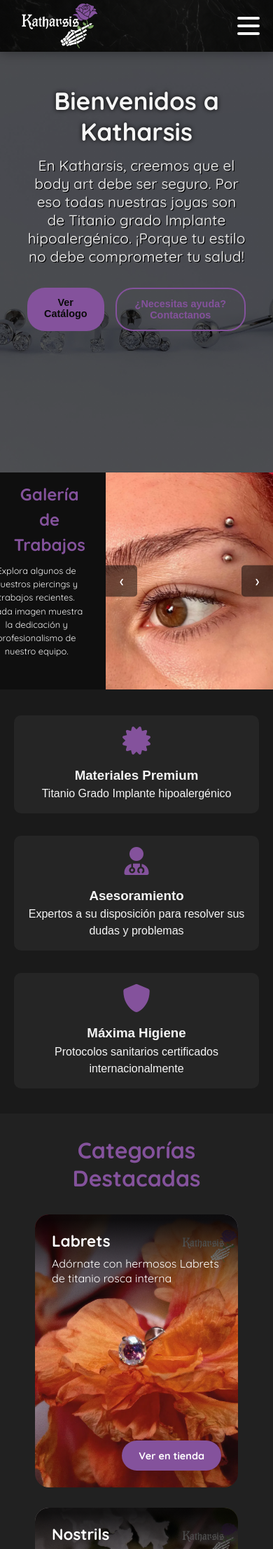
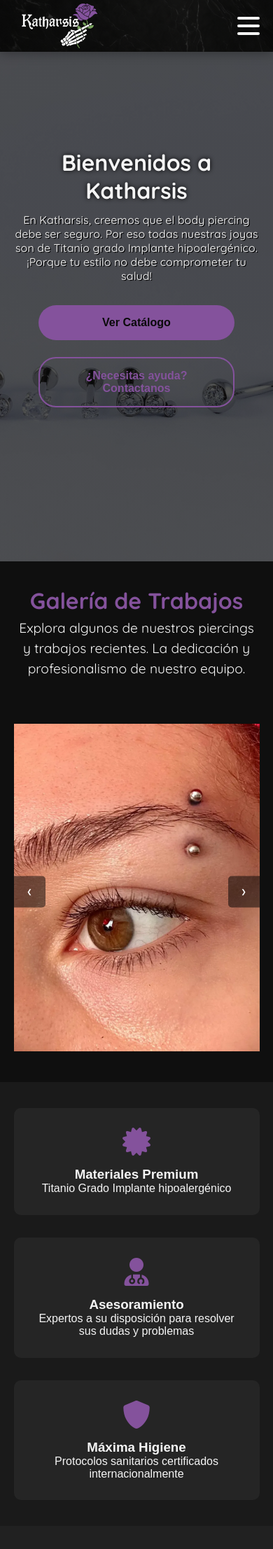
Before and after one commit to Kartharsis-Piercings/Katharsis, a Flask app: page / in a window 390 px wide. Shown: the top 2213 px of the page at 70% size. Run offline with Flask 3, Linux system fonts and the light colour scheme; some libraries are stand-ins or nearby versions; grey boxes are pictures that could not be loaded.

Commit message:
Correción 24/08

```diff
--- a/app.py
+++ b/app.py
@@ -892,6 +892,23 @@ def check_session():
     print(f"--- /check-session: El valor de session['test_value'] es: {test_value} ---")
     return f"El valor de 'test_value' en la sesión es: {test_value}"
 
+@app.route('/api/carousel_images')
+def carousel_images():
+    """
+    Endpoint para obtener la lista de imágenes para el carrusel de la página de inicio.
+    ¡Ahora puedes añadir o quitar imágenes fácilmente desde aquí!
+    """
+    images = [
+        "../static/img/catalog-1.webp",
+        "../static/img/catalog-2.webp",
+        "../static/img/catalog-3.webp",
+        "../static/img/catalog-4.webp",
+        "../static/img/catalog-5.webp",
+        # --- ¡Añade nuevas imágenes aquí! ---
+        # Por ejemplo: "../static/img/nueva-foto-carrusel.webp",
+    ]
+    return jsonify(images)
+
 # --- 4. PUNTO DE ENTRADA DE LA APLICACIÓN ---
 
 if __name__ == '__main__':
--- a/static/Styles.css
+++ b/static/Styles.css
@@ -175,7 +175,7 @@
             align-items: center;
             justify-content: center;
             gap: 2rem;
-            margin: 2rem 0;
+            margin: 0rem 0;
         }
 
         /* Texto a la izquierda */
@@ -335,8 +335,8 @@
             padding: 1.8rem;
             background: #252525;
             border-radius: 10px;
-            margin-top: -15px;
-            margin-bottom: -15px;
+            margin-top: -10px;
+            margin-bottom: -10px;
         }
 
         .feature-card i {
@@ -511,18 +511,6 @@
             text-align: right;
         }
 
-/* Responsive */
-@media (max-width: 768px) {
-    .categories-grid {
-        grid-template-columns: 1fr;
-        align-items: center;
-    }
-
-    .section-title {
-        font-size: 2rem;
-    }
-}
-
 
         /* Quick Links */
 
@@ -564,22 +552,6 @@
             transform: scale(1.1);
         }
 
-        /* Responsive */
-        @media (max-width: 768px) {
-            .hero-content h1 {
-                font-size: 2rem;
-            }
-
-            nav {
-                display: none;
-            }
-
-            .links-grid {
-                grid-template-columns: 1fr;
-            }
-
-
-        }
         /* Footer */
         .footer-content {
             text-align: center;
@@ -1211,173 +1183,6 @@
             padding: 1.5rem;
         }
 
-        /* Responsive */
-        @media (max-width: 992px) {
-            .catalog-container {
-                flex-direction: column;
-            }
-
-            .catalog-filters {
-                width: 100%;
-                padding-right: 0;
-                border-right: none;
-                border-bottom: 1px solid #333;
-                padding-bottom: 2rem;
-                margin-bottom: 2rem;
-            }
-
-            .catalog-products {
-                width: 100%;
-                padding-left: 0;
-            }
-
-            .modal-product {
-                flex-direction: column;
-            }
-        }
-
-        @media (max-width: 768px) {
-            .catalog-controls {
-                flex-direction: column;
-                align-items: flex-start;
-                gap: 1rem;
-            }
-
-            .products-grid.list-view-active .product-card {
-                flex-direction: column;
-            }
-
-            .products-grid.list-view-active .product-image {
-                width: 100%;
-            }
-
-            .products-grid.list-view-active .product-info {
-                width: 100%;
-            }
-        }
-
-        @media (max-width: 576px) {
-            .product-actions {
-                flex-direction: column;
-            }
-        }
-
-
-        /* Estilos para móviles */
-        @media (max-width: 768px) {
-            .hero {
-                height: 80vh;
-            }
-            .menu-toggle {
-                display: flex;
-            }
-            .nav-links {
-                display: none;
-                position: fixed;
-                top: 65px;
-                left: 0;
-                width: 33.33vw;
-                max-width: 350px;
-                min-width: 220px;
-                height: calc(100vh - 7px);
-                background: rgba(10, 10, 10, 0.98);
-                flex-direction: column;
-                align-items: center;
-                padding: 2rem 0;
-                z-index: 999;
-                overflow-y: auto;
-                box-shadow: 2px 0 12px rgba(0,0,0,0.3);
-            }
-            .nav-links a {
-                font-size: 1.2rem;
-                line-height: 2.2;
-                color: #f5f5f5;
-                transition: color 0.3s, transform 0.3s;
-                margin: 0.5rem 0;
-                display: block;
-                text-align: center;
-            }
-            .nav-links a:hover {
-                color: #84529C;
-                transform: scale(1.08);
-            }
-
-            .nav-links.active {
-                display: flex;
-                animation: fadeIn 0.5s ease-in-out;
-            }
-
-            @keyframes fadeIn {
-                from { opacity: 0; }
-                to { opacity: 1; }
-            }
-
-            /* Animación de hamburguesa a X */
-            .menu-toggle.active .bar:nth-child(1) {
-                transform: rotate(45deg);
-            }
-
-            .menu-toggle.active .bar:nth-child(2) {
-                opacity: 0;
-            }
-
-            .menu-toggle.active .bar:nth-child(3) {
-                transform: rotate(-45deg);
-            }
-            .feature-card {
-                padding: 1rem;
-                margin: 0.004rem;
-                line-height: 1.5;
-            }
-            .link-card {
-                height: 200px;
-            }
-            .subheading {
-                font-size: 1.8rem;
-                margin-top: -1rem;
-                margin-bottom: -1rem;
-                transform: translateY(-6px);
-            }
-            .categories-grid {
-                grid-template-columns: 1fr;
-                padding: 0 2rem;
-                padding: 0 1rem;
-                align-content: center;
-            }
-        }
-        /* Responsive General */
-
-        @media (max-width: 480px) {
-            .hero {
-                height: 80vh;
-            }
-
-            .hero-content h1 {
-                font-size: 2rem;
-            }
-
-            .btn {
-                padding: 0.8rem 1.5rem;
-                font-size: 0.9rem;
-            }
-
-            .carousel-container {
-                height: 310px;
-                max-width: 300px;
-            }
-            .carousel-text h2 {
-                font-size: 1.5rem;
-                text-align: center;
-                transform: translateX(11px);
-                margin-bottom: 10px;
-            }
-            .carousel-text p {
-                font-size: 0.8rem;
-                margin: 5px 0px 0px -15px;
-                max-width: 95vw;
-                white-space: normal;
-            }
-        }
 
         /* Mensajes flash */
         .flash-messages {
@@ -1655,170 +1460,208 @@
             font-weight: bold;
         }
 
+        .mobile-filter-header {
+            display: none;
+        }
+
 
         /* ==========================================================================
    INICIO DE ESTILOS RESPONSIVE PARA MÓVILES
    ========================================================================== */
 
-@media (max-width: 768px) {
+   /* --- Para Tablets y Celulares (768px o menos) --- */
+/* Reemplaza el contenido de tu @media (max-width: 992px) con esto */
+@media (max-width: 992px) {
+    .catalog-container {
+        flex-direction: column;
+    }
+
+    /* --- Lógica del Menú de Filtros Desplegable --- */
+    .mobile-filter-header {
+        display: flex; /* Muestra el contenedor del botón en móvil */
+        margin-bottom: 1.5rem;
+    }
+    #filter-toggle-btn {
+        display: flex; /* Muestra el botón */
+        align-items: center;
+        gap: 0.5rem;
+        width: 100%;
+        justify-content: center;
+        padding: 0.8rem; /* Botón ligeramente más pequeño */
+    }
+    .catalog-filters {
+        width: 100%;
+        padding-right: 0;
+        border-right: none;
+        /* Oculta los filtros por defecto con una transición suave */
+        max-height: 0;
+        overflow: hidden;
+        transition: max-height 0.5s ease-in-out, padding 0.5s ease-in-out;
+        padding-bottom: 0;
+        margin-bottom: 0;
+        border-bottom: none;
+    }
+    .catalog-filters.filters-active {
+        /* Muestra los filtros cuando la clase está activa */
+        max-height: 1500px; /* Un valor alto para permitir que se expanda */
+        padding-bottom: 2rem;
+        margin-bottom: 2rem;
+        border-bottom: 1px solid #333;
+    }
+
+    .catalog-products {
+        width: 100%;
+        padding-left: 0;
+    }
+
+    /* --- Corrección del Modal de Vista Rápida --- */
+    .modal-product {
+        flex-direction: column; /* Apila la imagen y la info verticalmente */
+    }
+    .modal-product-gallery {
+        max-width: 100%; /* La galería ocupa todo el ancho */
+    }
+    .main-image {
+        height: 350px; /* Ajusta la altura de la imagen principal */
+    }
+}
+
+   @media (max-width: 768px) {
 
     /* --- Header y Menú Móvil --- */
     header {
         padding: 0.5rem 5%;
     }
-
+    .menu-toggle {
+        display: flex;
+    }
     .nav-links {
+        display: none; /* Oculto por defecto */
         position: fixed;
-        top: 68px; /* Ajusta la posición para que no se superponga con el header */
-        left: -100%; /* Empieza oculto fuera de la pantalla */
+        top: 65px; /* Altura del header */
+        left: 0;
         width: 250px;
-        height: calc(100vh - 68px);
+        height: calc(100vh - 65px);
         background: rgba(10, 10, 10, 0.98);
         flex-direction: column;
-        align-items: flex-start; /* Alinea los links a la izquierda */
+        align-items: center;
         padding: 2rem;
-        transition: left 0.3s ease-in-out; /* Animación de deslizamiento */
-    }
-
+        z-index: 999;
+        box-shadow: 2px 0 12px rgba(0,0,0,0.3);
+    }
     .nav-links.active {
-        left: 0; /* Muestra el menú */
-    }
-
+        display: flex; /* Se muestra con JS */
+    }
     .nav-links a {
+        font-size: 1.2rem;
         margin: 1rem 0;
-        font-size: 1.1rem;
         width: 100%;
-    }
-
-    .menu-toggle {
-        display: flex; /* Muestra el botón de hamburguesa */
-    }
-
-
-    /* --- Página de Inicio (Carrusel y Secciones) --- */
+        text-align: center;
+    }
+
+    /* --- Página de Inicio --- */
+    .hero {
+        padding: 0 5%;
+    }
     .hero-content h1 {
-        font-size: 2.2rem;
-    }
-
-    .hero-content p {
-        font-size: 1rem;
-    }
-
+        font-size: 2.5rem;
+    }
+    .cta-buttons {
+        flex-direction: column;
+        gap: 1rem;
+        align-items: center;
+    }
+    .btn {
+        width: 80%;
+        max-width: 300px;
+        margin-bottom: 0.5rem;
+    }
     .carousel-wrapper {
-        /* Apila el texto y el carrusel (soluciona foto 1) */
-        flex-direction: column;
+        flex-direction: column; /* Apila el texto y el carrusel */
         padding: 2rem 5%;
     }
-
     .carousel-text {
         text-align: center;
-        margin: 0 0 2rem 0; /* Elimina márgenes laterales y añade espacio abajo */
+        margin: 0 0 2rem 0;
         max-width: 100%;
     }
-
     .carousel-container {
-        max-width: 100%; /* El carrusel ocupa todo el ancho disponible */
-    }
-
-    .features-grid {
-        grid-template-columns: 1fr; /* Apila las características en una sola columna */
-    }
-
-
-    /* --- Catálogo y Tarjetas de Producto --- */
+        max-width: 100%;
+        height: 480px;
+    }
+
+    .features-grid,
+    .testimonials-grid,
+    .links-grid {
+        grid-template-columns: 1fr; /* Todas las grillas a una columna */
+    }
+
+    .feature-card {
+        margin-top: 0px;
+        margin-bottom: 0px;
+    }
+
+    .categories-grid {
+        flex-direction: column;
+    }
+
+    /* --- Página de Catálogo --- */
     .catalog-container {
         flex-direction: column;
     }
-
     .catalog-filters, .catalog-products {
         width: 100%;
         padding: 0;
         border: none;
     }
-
     .catalog-filters {
         border-bottom: 1px solid #333;
         margin-bottom: 2rem;
         padding-bottom: 2rem;
     }
-
     .products-grid {
-        /* Muestra 2 columnas en tablets y 1 en celulares más pequeños */
         grid-template-columns: repeat(auto-fill, minmax(220px, 1fr));
-        gap: 1rem;
-    }
-
+    }
     .product-card .product-actions form {
-        /* Organiza los botones de la tarjeta (soluciona foto 3) */
         display: flex;
-        gap: 0.5rem;
-    }
-
+    }
     .product-card .size-select {
-        flex-grow: 1; /* El selector de tamaño ocupa el espacio disponible */
+        flex-grow: 1;
         margin-bottom: 0;
     }
-
     .product-card .btn-add-cart {
-        flex-shrink: 0; /* Evita que el botón se encoja */
-        padding: 0.8rem; /* Un poco menos de padding */
-    }
-
-    .product-card .btn-wishlist {
-        /* Posiciona el botón de wishlist en la esquina para un look más limpio */
-        position: absolute;
-        top: 10px;
-        right: 10px;
-        background: rgba(26, 26, 26, 0.7);
-        backdrop-filter: blur(2px);
-    }
-
+        flex-shrink: 0;
+    }
+}
+
+
+/* --- Para Celulares Pequeños (480px o menos) --- */
+@media (max-width: 480px) {
+    .hero-content h1 {
+        font-size: 2rem;
+    }
+    .hero-content p.sub-hero {
+        font-size: 1rem;
+    }
+    .section-title,
+    .carousel-text h2 {
+        font-size: 2rem;
+    }
     .products-grid {
-    /* Muestra 2 columnas en tablets y 1 en celulares más pequeños */
-    grid-template-columns: repeat(auto-fill, minmax(220px, 1fr));
-    gap: 1rem;
-}
-
-.product-card .product-actions form {
-    /* Organiza los botones "Selecciona tamaño" y "Añadir" en una fila */
-    display: flex;
-    gap: 0.5rem;
-    margin-bottom: 0.5rem;
-}
-
-.product-card .size-select {
-    flex-grow: 1; /* El selector de tamaño ocupa el espacio disponible */
-    margin-bottom: 0;
-}
-
-.product-card .btn-add-cart {
-    flex-shrink: 0; /* Evita que el botón de añadir se encoja */
-}
-
-.product-card .btn-wishlist {
-    /* Posiciona el botón de wishlist en la esquina para un look más limpio */
-    position: absolute;
-    top: 10px;
-    right: 10px;
-    background: rgba(26, 26, 26, 0.7);
-    backdrop-filter: blur(2px); /* Efecto de desenfoque para que se lea mejor */
-}
-
-}
-
-
-/* Estilos adicionales para pantallas muy pequeñas (celulares) */
-@media (max-width: 480px) {
-    .products-grid {
-        /* Asegura una sola columna en celulares */
+        /* Asegura una sola columna en los celulares más pequeños */
         grid-template-columns: 1fr;
     }
-
     .product-info h3 a {
         font-size: 1rem;
     }
-
     .current-price {
         font-size: 1.1rem;
     }
+    .feature-card {
+        margin-top: 0px;
+        margin-bottom: 0px;
+    }
+    .btn {
+    margin-bottom: 0.5rem;
+    }
 }
--- a/static/app.js
+++ b/static/app.js
@@ -1,73 +1,92 @@
 // static/app.js
 document.addEventListener('DOMContentLoaded', () => {
 
-    // --- LÓGICA DEL CARRUSEL ---
-    const carouselSlide = document.querySelector('.carousel-slide');
-    if (carouselSlide) {
-        const slides = document.querySelectorAll('.slide');
-        const prevBtn = document.querySelector('.prev-btn');
-        const nextBtn = document.querySelector('.next-btn');
+    // --- LÓGICA DEL CARRUSEL MEJORADA ---
+    const carouselContainer = document.querySelector('.carousel-container');
+    if (carouselContainer) {
+        const carouselSlide = carouselContainer.querySelector('.carousel-slide');
+        const prevBtn = carouselContainer.querySelector('.prev-btn');
+        const nextBtn = carouselContainer.querySelector('.next-btn');
 
-        let currentIndex = 1;
-        const totalSlides = slides.length;
-        let slideWidth = slides.length > 0 ? slides[0].clientWidth : 0;
+        let currentIndex = 0;
+        let slides = [];
         let autoSlideInterval;
-        let isTransitioning = false;
 
-        if (slides.length > 1) {
-            const firstClone = slides[0].cloneNode(true);
-            const lastClone = slides[totalSlides - 1].cloneNode(true);
-            carouselSlide.insertBefore(lastClone, carouselSlide.firstChild);
-            carouselSlide.appendChild(firstClone);
-            carouselSlide.style.transform = `translateX(-${slideWidth}px)`;
+        function moveToSlide(index) {
+            carouselSlide.style.transition = 'transform 0.5s ease-in-out';
+            carouselSlide.style.transform = `translateX(-${index * 100}%)`;
         }
 
-        function moveToSlide(index) {
-            if (isTransitioning || slides.length <= 1) return;
-            isTransitioning = true;
-            carouselSlide.style.transition = 'transform 0.5s cubic-bezier(0.4, 0, 0.2, 1)';
-            carouselSlide.style.transform = `translateX(-${index * slideWidth}px)`;
-            currentIndex = index;
-        }
-
-        function handleTransitionEnd() {
-            isTransitioning = false;
-            if (currentIndex === 0) {
-                carouselSlide.style.transition = 'none';
-                carouselSlide.style.transform = `translateX(-${totalSlides * slideWidth}px)`;
-                currentIndex = totalSlides;
-            } else if (currentIndex === totalSlides + 1) {
-                carouselSlide.style.transition = 'none';
-                carouselSlide.style.transform = `translateX(-${slideWidth}px)`;
-                currentIndex = 1;
+        function handleLoop() {
+            if (currentIndex === slides.length - 1) { // Si es el último slide (clon del primero)
+                setTimeout(() => {
+                    carouselSlide.style.transition = 'none';
+                    currentIndex = 1;
+                    carouselSlide.style.transform = `translateX(-${currentIndex * 100}%)`;
+                }, 500);
+            }
+            if (currentIndex === 0) { // Si es el primer slide (clon del último)
+                setTimeout(() => {
+                    carouselSlide.style.transition = 'none';
+                    currentIndex = slides.length - 2;
+                    carouselSlide.style.transform = `translateX(-${currentIndex * 100}%)`;
+                }, 500);
             }
         }
 
-        function nextSlide() { moveToSlide(currentIndex + 1); }
-        function prevSlide() { moveToSlide(currentIndex - 1); }
+        function nextSlide() {
+            if (currentIndex >= slides.length - 1) return;
+            currentIndex++;
+            moveToSlide(currentIndex);
+        }
+
+        function prevSlide() {
+            if (currentIndex <= 0) return;
+            currentIndex--;
+            moveToSlide(currentIndex);
+        }
 
         function startAutoSlide() {
             clearInterval(autoSlideInterval);
-            autoSlideInterval = setInterval(() => { if (!isTransitioning) nextSlide(); }, 5000);
+            autoSlideInterval = setInterval(nextSlide, 5000);
         }
 
-        nextBtn.addEventListener('click', () => { if (!isTransitioning) { clearInterval(autoSlideInterval); nextSlide(); startAutoSlide(); } });
-        prevBtn.addEventListener('click', () => { if (!isTransitioning) { clearInterval(autoSlideInterval); prevSlide(); startAutoSlide(); } });
-        carouselSlide.addEventListener('transitionend', handleTransitionEnd);
+        // Cargar imágenes dinámicamente
+        fetch('/api/carousel_images')
+            .then(response => response.json())
+            .then(imageUrls => {
+                if (imageUrls.length === 0) return;
 
-        const container = carouselSlide.parentElement;
-        container.addEventListener('mouseenter', () => clearInterval(autoSlideInterval));
-        container.addEventListener('mouseleave', startAutoSlide);
+                // Crear los slides
+                imageUrls.forEach(url => {
+                    const slide = document.createElement('div');
+                    slide.className = 'slide';
+                    const img = document.createElement('img');
+                    img.src = url;
+                    img.alt = 'Trabajo de piercing';
+                    slide.appendChild(img);
+                    carouselSlide.appendChild(slide);
+                });
 
-        window.addEventListener('resize', () => {
-            slideWidth = slides[0].clientWidth;
-            carouselSlide.style.transition = 'none';
-            carouselSlide.style.transform = `translateX(-${currentIndex * slideWidth}px)`;
-        });
+                // Configurar el bucle infinito
+                slides = document.querySelectorAll('.slide');
+                const firstClone = slides[0].cloneNode(true);
+                const lastClone = slides[slides.length - 1].cloneNode(true);
+                carouselSlide.appendChild(firstClone);
+                carouselSlide.insertBefore(lastClone, slides[0]);
 
-        if (slides.length > 1) {
-            startAutoSlide();
-        }
+                slides = document.querySelectorAll('.slide'); // Actualizar la lista de slides
+                currentIndex = 1;
+                carouselSlide.style.transform = `translateX(-${currentIndex * 100}%)`;
+
+                // Añadir eventos
+                nextBtn.addEventListener('click', () => { nextSlide(); startAutoSlide(); });
+                prevBtn.addEventListener('click', () => { prevSlide(); startAutoSlide(); });
+                carouselSlide.addEventListener('transitionend', handleLoop);
+                carouselContainer.addEventListener('mouseenter', () => clearInterval(autoSlideInterval));
+                carouselContainer.addEventListener('mouseleave', startAutoSlide);
+                startAutoSlide();
+            });
     }
 
     // --- LÓGICA DEL MENÚ MÓVIL ---
--- a/templates/base.html
+++ b/templates/base.html
@@ -60,7 +60,7 @@
         <nav class="nav-links" id="nav-links">
             <a href="{{ url_for('index') }}">Inicio</a>
             <a href="{{ url_for('joyas') }}">Joyas</a>
-            <a href="{{ url_for('piercings') }}">Piercings</a>
+            <a href="{{ url_for('piercings') }}">Guía de Piercings</a>
             <a href="{{ url_for('servicios') }}">Servicios</a>
             <a href="{{ url_for('contacto') }}">Contacto</a>
             <a href="{{ url_for('view_cart') }}" class="cart-icon">
--- a/templates/index.html
+++ b/templates/index.html
@@ -4,7 +4,7 @@
     <section class="hero">
         <div class="hero-content">
             <h1>Bienvenidos a Katharsis</h1>
-            <p class="sub-hero">En Katharsis, creemos que el body art debe ser seguro. Por eso todas nuestras joyas son de Titanio grado Implante hipoalergénico. ¡Porque tu estilo no debe comprometer tu salud!</p>
+            <p class="sub-hero">En Katharsis, creemos que el body piercing debe ser seguro. Por eso todas nuestras joyas son de Titanio grado Implante hipoalergénico. ¡Porque tu estilo no debe comprometer tu salud!</p>
             <div class="cta-buttons">
                 <a href="{{ url_for('joyas') }}" class="btn btn-primary">Ver Catálogo</a>
                 <a href="{{ url_for('contacto') }}" class="btn btn-secondary">¿Necesitas ayuda? Contactanos</a>
@@ -12,20 +12,14 @@
         </div>
     </section>
 
-    <section>
-        <div class="carousel-section" style="display: flex; align-items: center; gap: 2rem;">
-            <div class="carousel-text" style="flex: 1;">
+    <section class="carousel-section">
+        <div class="carousel-wrapper">
+            <div class="carousel-text">
                 <h2>Galería de Trabajos</h2>
-                <p>Explora algunos de nuestros piercings y trabajos recientes. Cada imagen muestra la dedicación y profesionalismo de nuestro equipo.</p>
+                <p>Explora algunos de nuestros piercings y trabajos recientes. La dedicación y profesionalismo de nuestro equipo.</p>
             </div>
-            <div class="carousel-container" style="flex: 2;">
-                <div class="carousel-slide">
-                    <div class="slide"><img src="../static/img/catalog-1.webp" alt="Imagen 1"></div>
-                    <div class="slide"><img src="../static/img/catalog-2.webp" alt="Imagen 2"></div>
-                    <div class="slide"><img src="../static/img/catalog-3.webp" alt="Imagen 3"></div>
-                    <div class="slide"><img src="../static/img/catalog-4.webp" alt="Imagen 4"></div>
-                    <div class="slide"><img src="../static/img/catalog-5.webp" alt="Imagen 5"></div>
-                </div>
+            <div class="carousel-container">
+                <div class="carousel-slide"></div>
                 <button class="carousel-btn prev-btn">&#10094;</button>
                 <button class="carousel-btn next-btn">&#10095;</button>
             </div>
@@ -74,9 +68,9 @@
             </div>
 
             <!-- Categoría 3: Aros -->
-            <div class="category-card" style="background-image: url('{{ url_for('static', filename='img/products/aros/0.8mm/foto 1.webp') }}');">
+            <div class="category-card" style="background-image: url('{{ url_for('static', filename='img/products/aros/basico/0.8mm/foto 1.webp') }}');">
                 <div class="category-info" style="padding: 1.5rem;">
-                    <h3>Gemas y flats</h3>
+                    <h3>Aros Clicker</h3>
                     <p>Adórnate con hermosas joyas de titanio rosca interna</p>
                     <a href="{{ url_for('joyas', category='Aros') }}" class="btn btn-category">Ver en tienda</a>
                 </div>
--- a/templates/joyas.html
+++ b/templates/joyas.html
@@ -100,6 +100,11 @@
 
         <!-- Productos -->
         <main class="catalog-products">
+            <div class="mobile-filter-header">
+                <button id="filter-toggle-btn" class="btn btn-secondary">
+                    <i class="fas fa-filter"></i> Ver Filtros
+                </button>
+            </div>
             <div class="catalog-controls">
                 <div class="sort-options">
                     <span>Ordenar por:</span>
```
Also changed, not shown: products.json (+21 -31 lines), static/catalog.js (+17 -0 lines).
